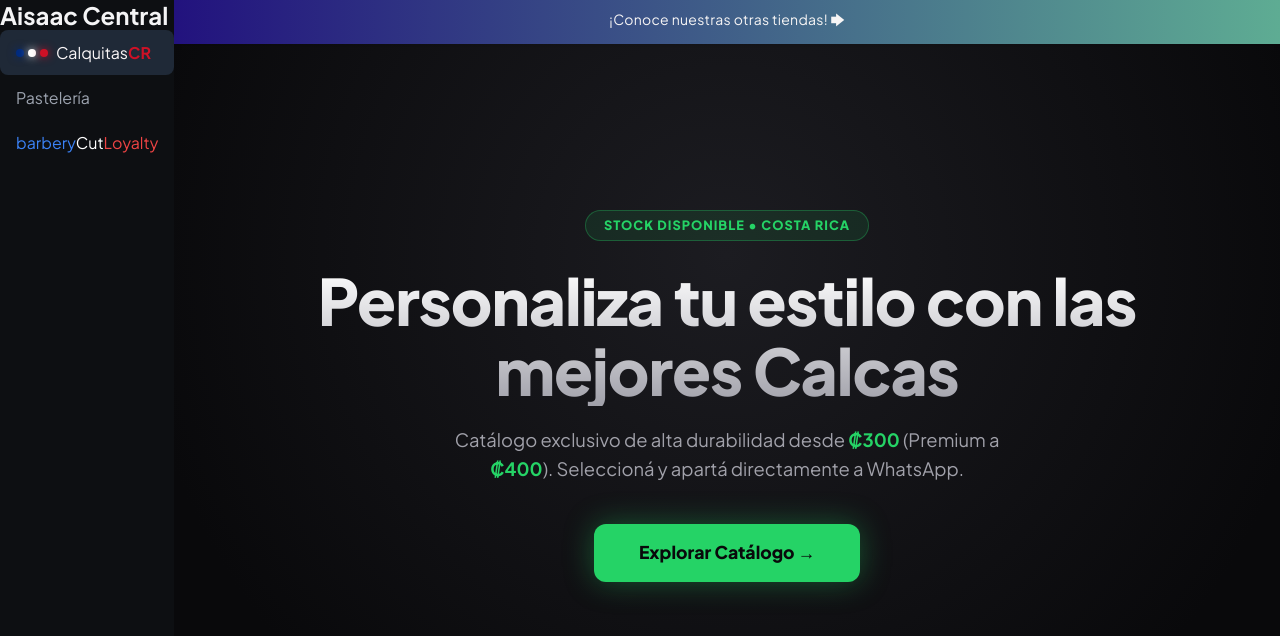
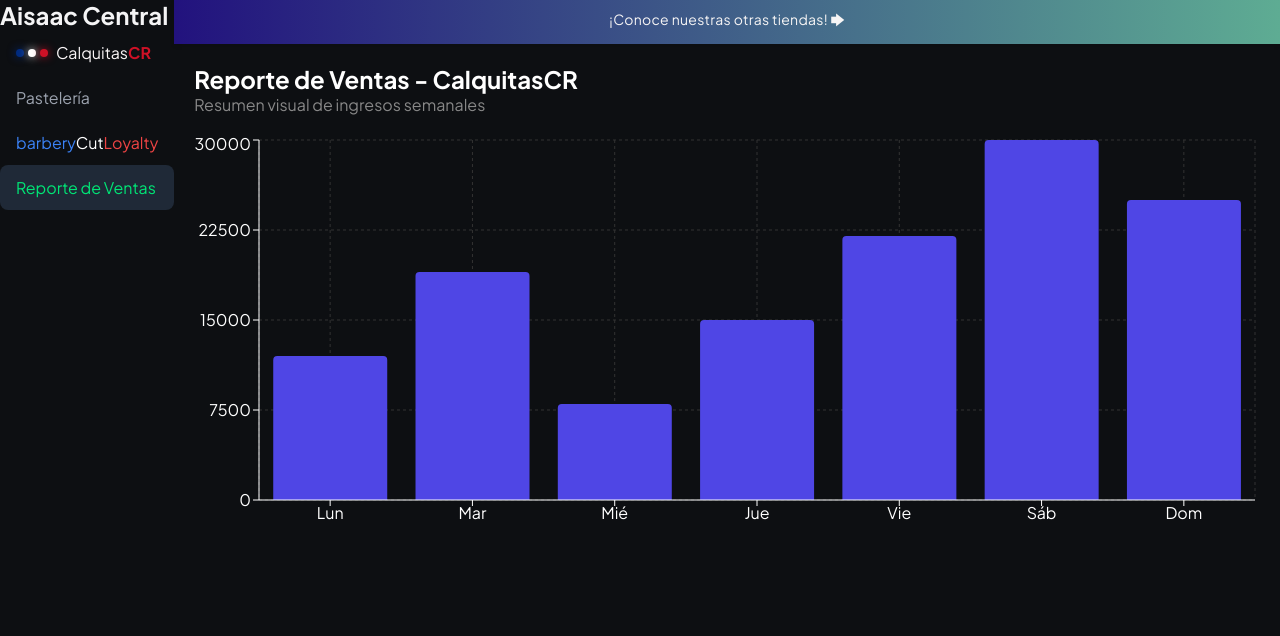
Before and after one commit to isaaccascante1000-oss/calquitascr, a React (Vite) app: page /admin/ventas in a window 1280 px wide. Before the commit this address led to /. Shown: the top 636 px of the page. Built offline with nearby package versions, Linux system fonts and the light colour scheme.

Commit message:
Feat: Implementación de rutas privadas con ProtectedRoute y vista de reporte de ventas con Recharts

```diff
--- a/package.json
+++ b/package.json
@@ -14,7 +14,8 @@
     "qrcode": "^1.5.4",
     "react": "^19.2.8",
     "react-dom": "^19.2.8",
-    "react-router-dom": "^7.18.3"
+    "react-router-dom": "^7.18.3",
+    "recharts": "^3.10.1"
   },
   "devDependencies": {
     "@eslint/js": "^10.0.1",
--- a/src/App.jsx
+++ b/src/App.jsx
@@ -1,12 +1,22 @@
 import { BrowserRouter as Router, Routes, Route, Navigate } from 'react-router-dom';
 
+// Componentes de Layout
 import Sidebar from './components/layout/Sidebar';
 import TopBanner from './components/layout/TopBanner';
+
+// Vistas Públicas
 import CalquitasPage from './pages/CalquitasPage';
 import BarberyPage from './pages/BarberyPage';
 import PasteleriaPage from './pages/PasteleriaPage';
 
+// Componentes de Protección y Vistas Privadas
+import { ProtectedRoute } from './components/ProtectedRoute';
+import DashboardVentas from './pages/admin/DashboardVentas';
+
 function App() {
+  // Simulación de estado de autenticación (Cámbialo a false para probar que la protección funciona)
+  const isAuth = true;
+
   return (
     <Router>
       <div style={{ display: 'flex', minHeight: '100vh', backgroundColor: '#0d0f12' }}>
@@ -20,9 +30,17 @@
 
           {/* Rutas de la aplicación */}
           <Routes>
+            {/* RUTAS PÚBLICAS: Acceso libre */}
             <Route path="/" element={<CalquitasPage />} />
             <Route path="/pasteleria" element={<PasteleriaPage />} />
             <Route path="/barbery" element={<BarberyPage />} />
+
+            {/* RUTAS PRIVADAS: Lógica de negocio aplicada (Solo admin) */}
+            <Route element={<ProtectedRoute isAllowed={isAuth} redirectTo="/" />}>
+              <Route path="/admin/ventas" element={<DashboardVentas />} />
+            </Route>
+
+            {/* Redirección para cualquier otra ruta no encontrada */}
             <Route path="*" element={<Navigate to="/" replace />} />
           </Routes>
         </div>
--- /dev/null
+++ b/src/components/ProtectedRoute.jsx
@@ -0,0 +1,8 @@
+import { Navigate, Outlet } from 'react-router-dom';
+
+export const ProtectedRoute = ({ isAllowed, redirectTo = "/", children }) => {
+  if (!isAllowed) {
+    return <Navigate to={redirectTo} replace />;
+  }
+  return children ? children : <Outlet />;
+};
--- a/src/components/layout/Sidebar.jsx
+++ b/src/components/layout/Sidebar.jsx
@@ -64,6 +64,14 @@
             <span className="brand-white">Cut </span>
             <span className="brand-red">Loyalty</span>
           </NavLink>
+
+          <NavLink
+            to="/admin/ventas"
+            onClick={closeSidebar}
+            className={({ isActive }) => (isActive ? 'nav-link active' : 'nav-link')}
+          >
+            Reporte de Ventas
+          </NavLink>
         </nav>
       </aside>
     </>
--- /dev/null
+++ b/src/pages/admin/DashboardVentas.jsx
@@ -0,0 +1,33 @@
+import React from 'react';
+import { BarChart, Bar, XAxis, YAxis, CartesianGrid, Tooltip, ResponsiveContainer } from 'recharts';
+
+const datosVentas = [
+  { dia: 'Lun', ventas: 12000 },
+  { dia: 'Mar', ventas: 19000 },
+  { dia: 'Mié', ventas: 8000 },
+  { dia: 'Jue', ventas: 15000 },
+  { dia: 'Vie', ventas: 22000 },
+  { dia: 'Sáb', ventas: 30000 },
+  { dia: 'Dom', ventas: 25000 },
+];
+
+export default function DashboardVentas() {
+  return (
+    <div style={{ padding: '20px', color: '#fff' }}>
+      <h2>Reporte de Ventas - CalquitasCR</h2>
+      <p style={{ color: '#888' }}>Resumen visual de ingresos semanales</p>
+
+      <div style={{ width: '100%', height: 400, marginTop: '20px' }}>
+        <ResponsiveContainer>
+          <BarChart data={datosVentas}>
+            <CartesianGrid strokeDasharray="3 3" stroke="#333" />
+            <XAxis dataKey="dia" stroke="#fff" />
+            <YAxis stroke="#fff" />
+            <Tooltip formatter={(value) => `₡${value}`} />
+            <Bar dataKey="ventas" fill="#4F46E5" radius={[4, 4, 0, 0]} />
+          </BarChart>
+        </ResponsiveContainer>
+      </div>
+    </div>
+  );
+}
```
Also changed, not shown: 1 other file (tests, documents, lock files or other folders).
